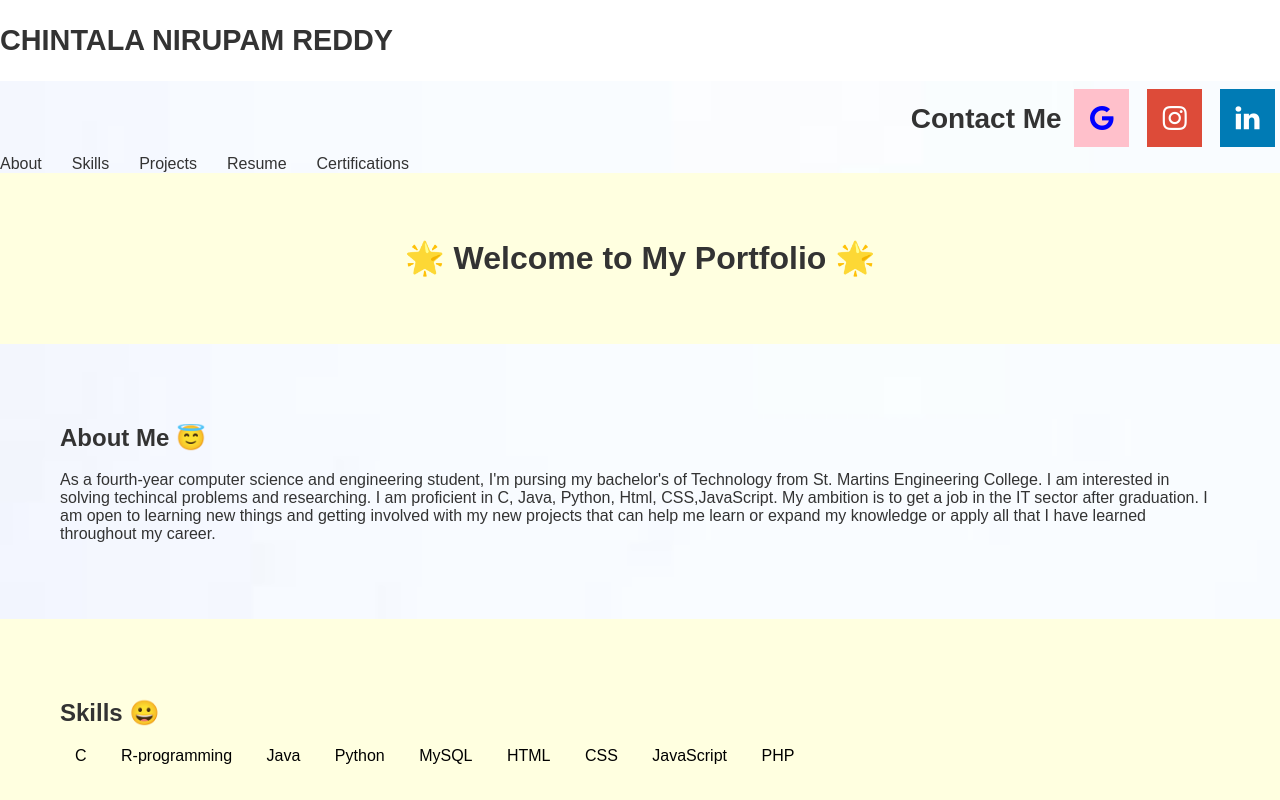
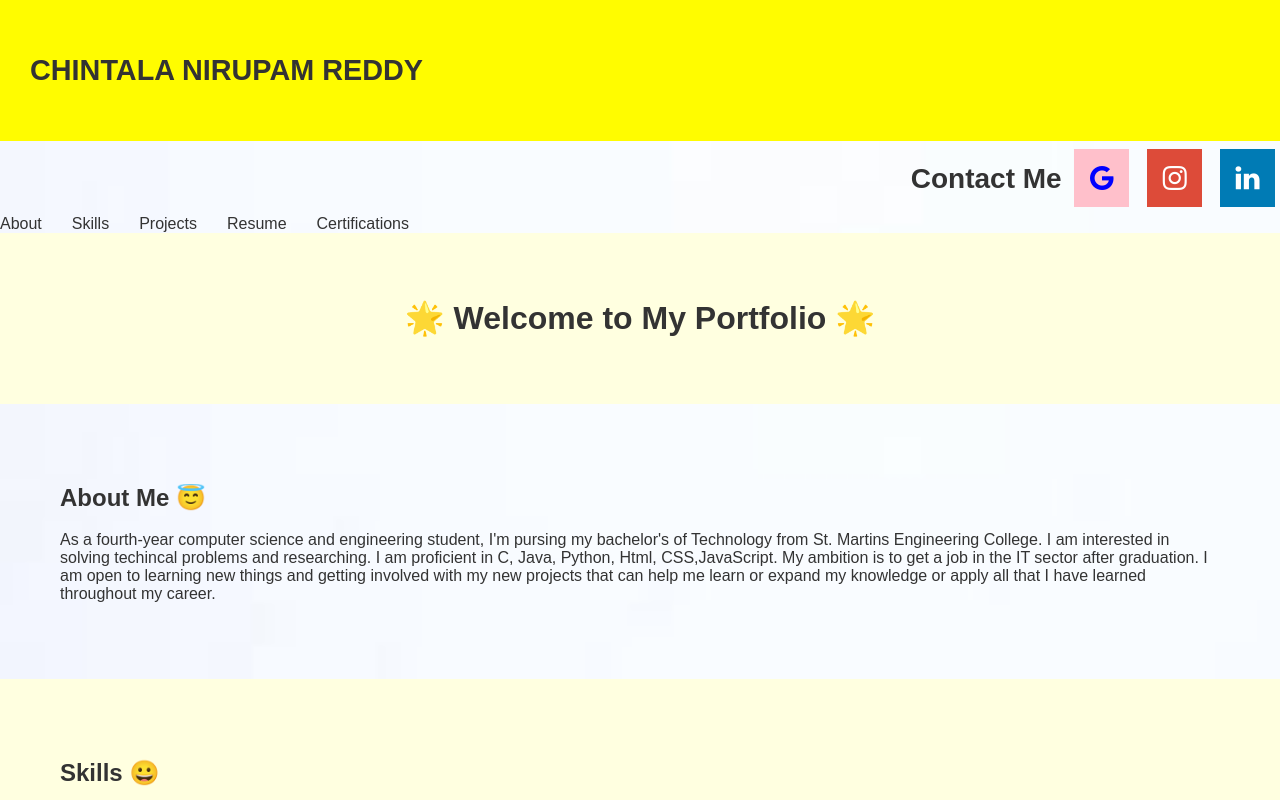
Before and after one commit to Nirupam-28/myportfolio, a plain HTML site: page index.html in a window 1280 px wide. Shown: the top 800 px of the page. Drawn offline with Linux system fonts and the light colour scheme.

Commit message:
style.css

```diff
--- a/style.css
+++ b/style.css
@@ -14,6 +14,8 @@ body {
 .name{
     font-size:larger;
     font-weight:bold;
+    background-color:#fffc00;
+    padding:30px;
 }
   /* Navigation Bar */
   test {
```
